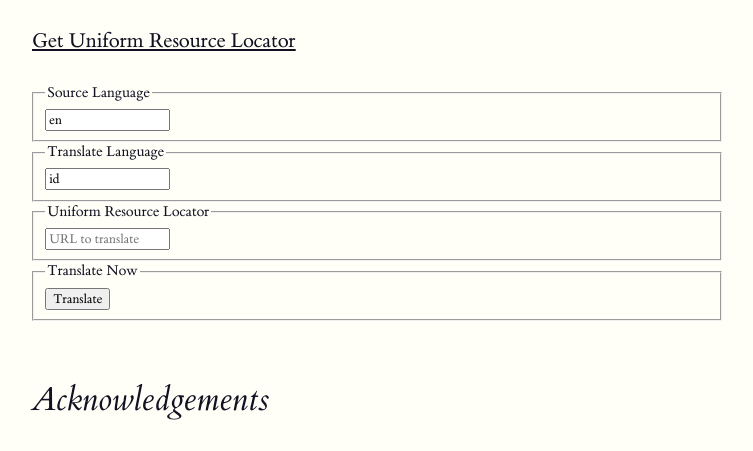
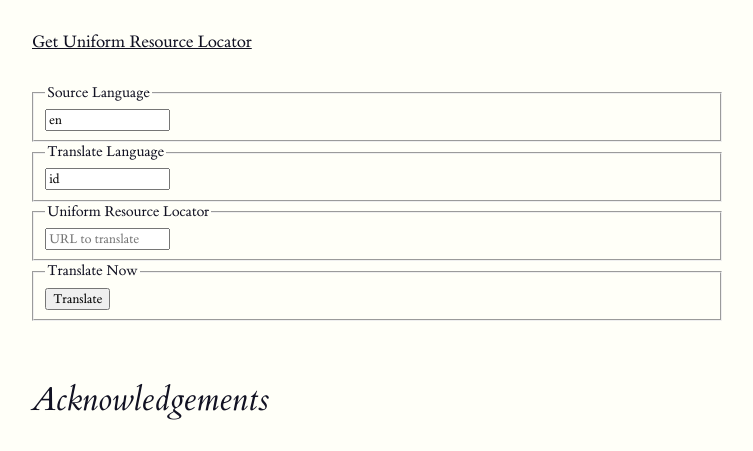
Before and after one commit to offscreen/offscreen, a plain HTML site: page patrick-fuery/new-development-in-film-theory/a/index.html in a window 1280 px wide. Shown: the part 342-793 px from the top of the page, without its empty margins (263-1016 px from the left). Drawn offline with nearby package versions, Linux system fonts and the light colour scheme.

Commit message:
Update index.html

```diff
--- a/patrick-fuery/new-development-in-film-theory/a/index.html
+++ b/patrick-fuery/new-development-in-film-theory/a/index.html
@@ -77,7 +77,7 @@
     </header>
     <section class="ot">
         <h2 class="notranslate" translate="no">Translate</h2>
-        <p class="notranslate" translate="no"><u id="getURL" title="Click to copy Uniform Resource Locator into form.">Get Uniform Resource Locator</u></p>
+        <p class="notranslate" translate="no"><small id="getURL" title="Click to copy Uniform Resource Locator into form."><u>Get Uniform Resource Locator</u></small></p>
         <form action="https://translate.google.com/translate" method="get" target="_blank">
         	<fieldset>
         		<legend class="notranslate" translate="no">Source Language</legend>
```
